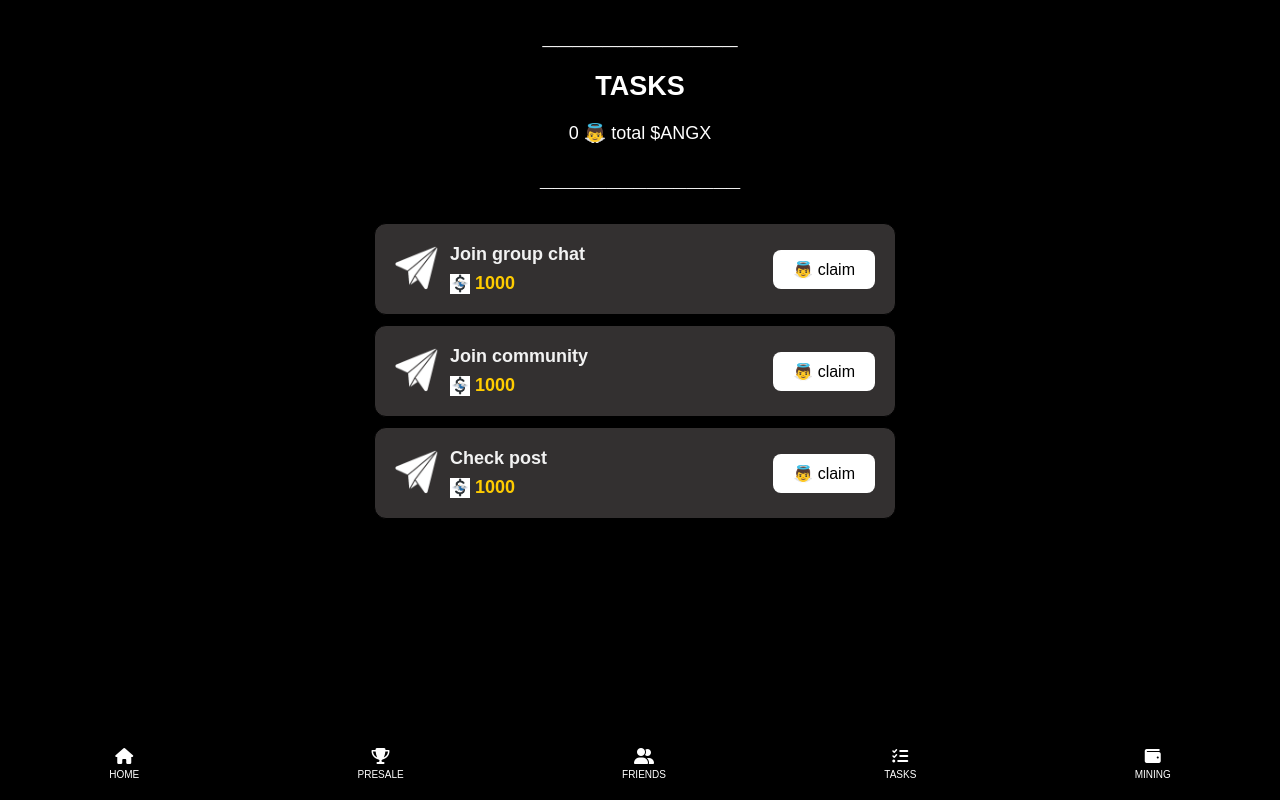
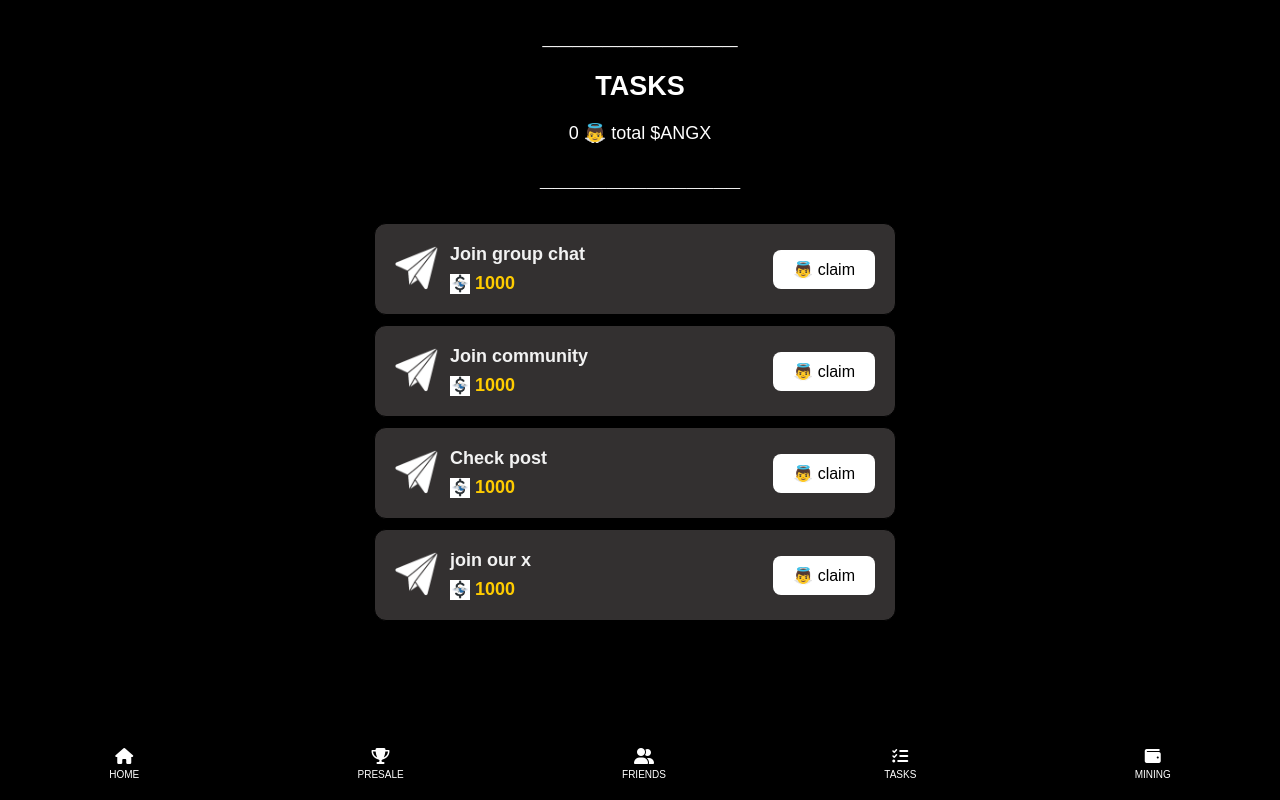
Before and after one commit to ANGMINE/Angelusd01, a plain HTML site: page task.html in a window 1280 px wide. Drawn offline with Linux system fonts and the light colour scheme.

Commit message:
Update task.html

```diff
--- a/task.html
+++ b/task.html
@@ -180,6 +180,22 @@
             </div>
             <button class="task-button" onclick="completeTask(1000, 'https://t.me/ANGELUSD_COMMUNITY/8')">👼 claim</button>
         </div>
+   <div class="task-container">
+        <div class="task">
+            <div class="task-detail">
+                <div class="task-image">
+                    <img src="material/images/tele.png" width="45px" alt="">
+                </div>
+                <div>
+                    <h4>join our x </h4>
+                    <div class="task-data">
+                        <img src="material/images/logo.png" width="20px" alt="Coin Icon">
+                        <h5>1000</h5>
+                    </div>
+                </div>
+            </div>
+            <button class="task-button" onclick="completeTask(1000, 'https://x.com/AngelUsd2025')">👼 claim</button>
+        </div>
         <nav class="bottom-nav">
             <a href="home.html" class="nav-item">
                 <i class="fas fa-home"></i>
```
